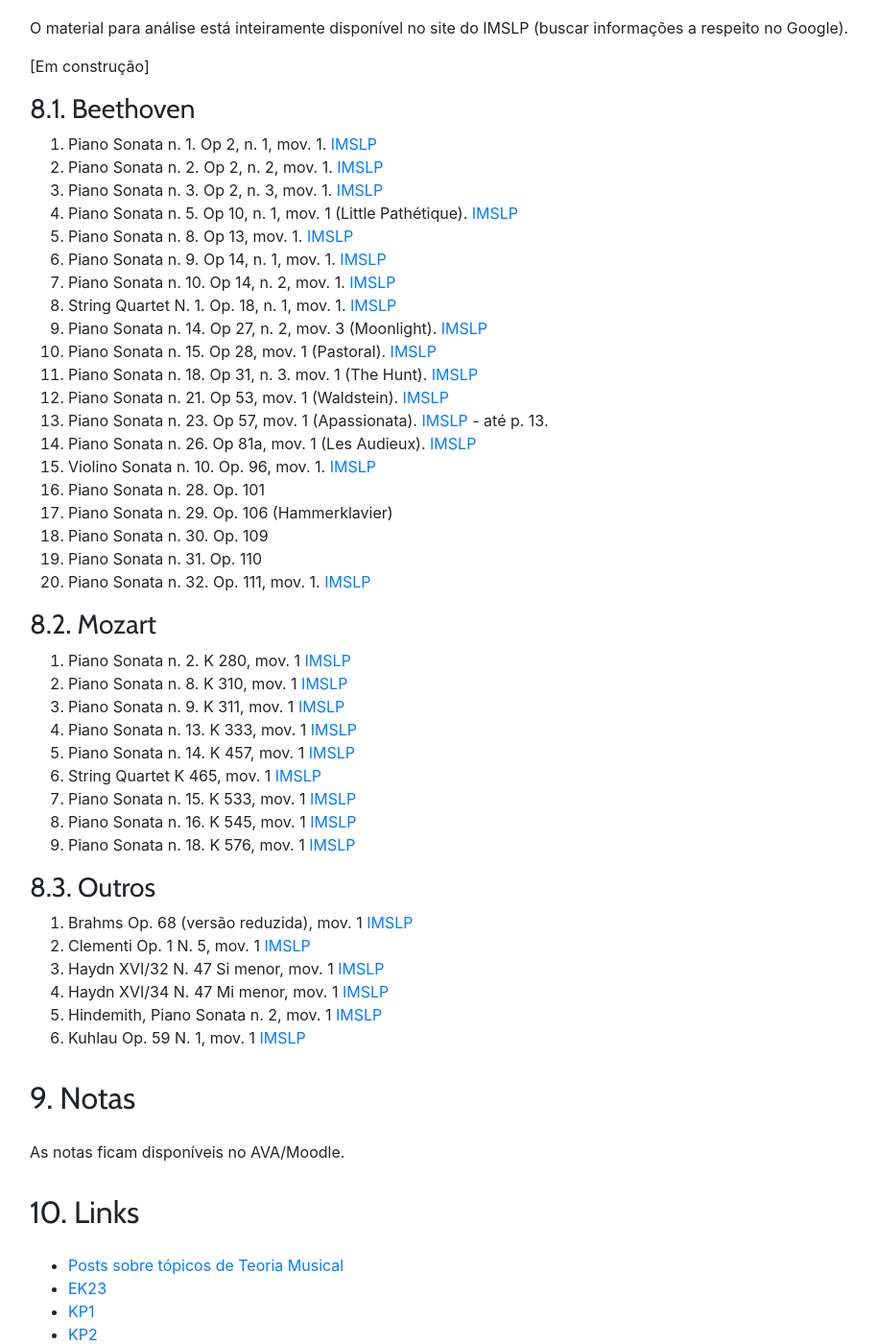
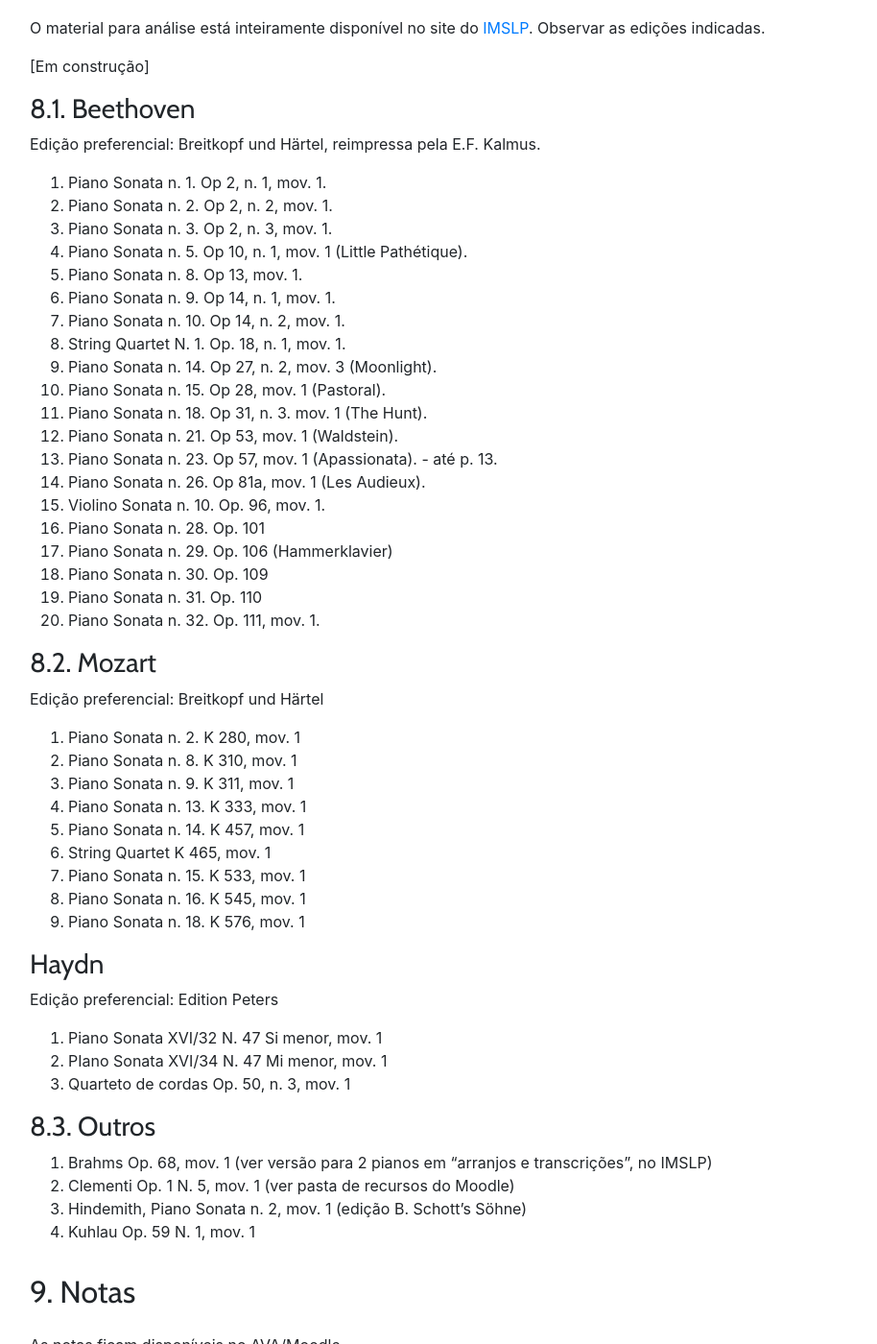
Before and after one commit to kroger/genosmus, a Jekyll site: the page built from _marcos/musa72.md, in a window 1280 px wide and 1400 px high, scrolled down 3830 px. Shown: the whole window at 96% size, without its empty margins (69-983 px from the left). Built offline with Jekyll 4.4.1, drawn with Linux system fonts in a browser that asks for light colours; nearby versions of some CDN libraries; the table of contents is made by our own code.

Commit message:
Atualiza informações IMSLP

```diff
--- a/_marcos/musa72.md
+++ b/_marcos/musa72.md
@@ -156,54 +156,63 @@ semestre.
 
 Seleção de obras para análise ao longo do semestre.
 
-O material para análise está inteiramente disponível no site do IMSLP
-(buscar informações a respeito no Google).
+O material para análise está inteiramente disponível no site do [IMSLP](https://imslp.org). Observar as edições indicadas.
 
 [Em construção]
 
 ### 8.1. Beethoven
 
-1. Piano Sonata n. 1. Op 2, n. 1, mov. 1. [IMSLP](http://ks4.imslp.net/files/imglnks/usimg/8/85/IMSLP243106-PMLP01446-Beethoven,_Ludwig_van-Werke_Breitkopf_Kalmus_Band_20_B124_Op_2_No_1_scan.pdf)
-1. Piano Sonata n. 2. Op 2, n. 2, mov. 1. [IMSLP](http://imslp.simssa.ca/files/imglnks/usimg/7/72/IMSLP243107-PMLP01413-Beethoven,_Ludwig_van-Werke_Breitkopf_Kalmus_Band_20_B125_Op_2_No_2_scan.pdf)
-1. Piano Sonata n. 3. Op 2, n. 3, mov. 1. [IMSLP](http://ks4.imslp.net/files/imglnks/usimg/9/96/IMSLP243110-PMLP01414-Beethoven,_Ludwig_van-Werke_Breitkopf_Kalmus_Band_20_B126_Op_2_No_3_scan.pdf)
-1. Piano Sonata n. 5. Op 10, n. 1, mov. 1 (Little Pathétique). [IMSLP](http://ks4.imslp.net/files/imglnks/usimg/c/cd/IMSLP243114-PMLP01407-Beethoven,_Ludwig_van-Werke_Breitkopf_Kalmus_Band_20_B128_Op_10_No_1_scan.pdf)
-1. Piano Sonata n. 8. Op 13, mov. 1. [IMSLP](http://ks4.imslp.info/files/imglnks/usimg/e/ee/IMSLP243128-PMLP01410-Beethoven,_Ludwig_van-Werke_Breitkopf_Kalmus_Band_20_B131_Op_13_scan.pdf)
-1. Piano Sonata n. 9. Op 14, n. 1, mov. 1. [IMSLP](http://ks4.imslp.net/files/imglnks/usimg/9/9f/IMSLP243295-PMLP01411-Beethoven,_Ludwig_van-Werke_Breitkopf_Kalmus_Band_20_B132_Op_14_No_1_scan.pdf)
-1. Piano Sonata n. 10. Op 14, n. 2, mov. 1. [IMSLP](http://ks4.imslp.net/files/imglnks/usimg/b/b0/IMSLP243296-PMLP01412-Beethoven,_Ludwig_van-Werke_Breitkopf_Kalmus_Band_20_B133_Op_14_No_2_scan.pdf)
-1. String Quartet N. 1. Op. 18, n. 1, mov. 1. [IMSLP](http://ks.imslp.net/files/imglnks/usimg/7/7f/IMSLP04755-Beethoven_-_String_Quartet_No.1_Dover.pdf)
-1. Piano Sonata n. 14. Op 27, n. 2, mov. 3 (Moonlight). [IMSLP](http://ks.imslp.net/files/imglnks/usimg/1/19/IMSLP51726-PMLP01458-Beethoven_Werke_Breitkopf_Serie_16_No_137_Op_27_No_2.pdf)
-1. Piano Sonata n. 15. Op 28, mov. 1 (Pastoral). [IMSLP](http://imslp.simssa.ca/files/imglnks/usimg/2/24/IMSLP51727-PMLP01460-Beethoven_Werke_Breitkopf_Serie_16_No_138_Op_28.pdf)
-1. Piano Sonata n. 18. Op 31, n. 3. mov. 1 (The Hunt). [IMSLP](http://ks.imslp.net/files/imglnks/usimg/6/6f/IMSLP51740-PMLP01469-Beethoven_Werke_Breitkopf_Serie_16_No_141_Op_31_No_3.pdf)
-1. Piano Sonata n. 21. Op 53, mov. 1 (Waldstein). [IMSLP](http://ks4.imslp.info/files/imglnks/usimg/a/a8/IMSLP51748-PMLP01474-Beethoven_Werke_Breitkopf_Serie_16_No_144_Op_53.pdf)
-1. Piano Sonata n. 23. Op 57, mov. 1 (Apassionata). [IMSLP](http://ks.imslp.net/files/imglnks/usimg/0/01/IMSLP51795-PMLP01480-Beethoven_Werke_Breitkopf_Serie_16_No_146_Op_57.pdf) - até p. 13.
-1. Piano Sonata n. 26. Op 81a, mov. 1 (Les Audieux). [IMSLP](http://ks4.imslp.info/files/imglnks/usimg/b/b9/IMSLP51798-PMLP01483-Beethoven_Werke_Breitkopf_Serie_16_No_149_Op_81a.pdf)
-1. Violino Sonata n. 10. Op. 96, mov. 1. [IMSLP](http://ks4.imslp.info/files/imglnks/usimg/a/a8/IMSLP52024-PMLP10444-Beethoven_Werke_Breitkopf_Serie_12_No_101_Op_96.pdf)
+Edição preferencial: Breitkopf und Härtel, reimpressa pela E.F. Kalmus.
+
+1. Piano Sonata n. 1. Op 2, n. 1, mov. 1.
+1. Piano Sonata n. 2. Op 2, n. 2, mov. 1.
+1. Piano Sonata n. 3. Op 2, n. 3, mov. 1.
+1. Piano Sonata n. 5. Op 10, n. 1, mov. 1 (Little Pathétique).
+1. Piano Sonata n. 8. Op 13, mov. 1.
+1. Piano Sonata n. 9. Op 14, n. 1, mov. 1.
+1. Piano Sonata n. 10. Op 14, n. 2, mov. 1.
+1. String Quartet N. 1. Op. 18, n. 1, mov. 1.
+1. Piano Sonata n. 14. Op 27, n. 2, mov. 3 (Moonlight).
+1. Piano Sonata n. 15. Op 28, mov. 1 (Pastoral).
+1. Piano Sonata n. 18. Op 31, n. 3. mov. 1 (The Hunt).
+1. Piano Sonata n. 21. Op 53, mov. 1 (Waldstein).
+1. Piano Sonata n. 23. Op 57, mov. 1 (Apassionata). - até p. 13.
+1. Piano Sonata n. 26. Op 81a, mov. 1 (Les Audieux).
+1. Violino Sonata n. 10. Op. 96, mov. 1.
 1. Piano Sonata n. 28. Op. 101
 1. Piano Sonata n. 29. Op. 106 (Hammerklavier)
 1. Piano Sonata n. 30. Op. 109
 1. Piano Sonata n. 31. Op. 110
-1. Piano Sonata n. 32. Op. 111, mov. 1. [IMSLP](http://ks.imslp.net/files/imglnks/usimg/7/7e/IMSLP51811-PMLP01489-Beethoven_Werke_Breitkopf_Serie_16_No_155_Op_111.pdf)
+1. Piano Sonata n. 32. Op. 111, mov. 1.
 
 ### 8.2. Mozart
 
-1. Piano Sonata n. 2. K 280, mov. 1 [IMSLP](http://ks.imslp.net/files/imglnks/usimg/6/6f/IMSLP56311-PMLP01832-Mozart_Werke_Breitkopf_Serie_20_KV280.pdf)
-1. Piano Sonata n. 8. K 310, mov. 1 [IMSLP](http://ks4.imslp.info/files/imglnks/usimg/b/be/IMSLP56317-PMLP01843-Mozart_Werke_Breitkopf_Serie_20_KV310.pdf)
-1. Piano Sonata n. 9. K 311, mov. 1 [IMSLP](http://ks4.imslp.info/files/imglnks/usimg/f/f9/IMSLP56318-PMLP01842-Mozart_Werke_Breitkopf_Serie_20_KV311.pdf)
-1. Piano Sonata n. 13. K 333, mov. 1 [IMSLP](http://ks4.imslp.info/files/imglnks/usimg/a/a0/IMSLP56440-PMLP01849-Mozart_Werke_Breitkopf_Serie_20_KV333.pdf)
-1. Piano Sonata n. 14. K 457, mov. 1 [IMSLP](http://ks.imslp.net/files/imglnks/usimg/0/06/IMSLP56441-PMLP01852-Mozart_Werke_Breitkopf_Serie_20_KV457.pdf)
-1. String Quartet K 465, mov. 1 [IMSLP](http://ks4.imslp.info/files/imglnks/usimg/8/82/IMSLP01799-Mozart_-_String_Quartet_No.19_Score.pdf)
-1. Piano Sonata n. 15. K 533, mov. 1 [IMSLP](http://ks4.imslp.info/files/imglnks/usimg/b/b9/IMSLP56707-PMLP01854-Mozart_Werke_Breitkopf_Serie_22_KV533.pdf)
-1. Piano Sonata n. 16. K 545, mov. 1 [IMSLP](http://ks4.imslp.info/files/imglnks/usimg/a/a9/IMSLP56442-PMLP01855-Mozart_Werke_Breitkopf_Serie_20_KV545.pdf)
-1. Piano Sonata n. 18. K 576, mov. 1 [IMSLP](http://ks4.imslp.info/files/imglnks/usimg/e/e8/IMSLP56445-PMLP01859-Mozart_Werke_Breitkopf_Serie_20_KV576.pdf)
+Edição preferencial: Breitkopf und Härtel
+
+1. Piano Sonata n. 2. K 280, mov. 1
+1. Piano Sonata n. 8. K 310, mov. 1
+1. Piano Sonata n. 9. K 311, mov. 1
+1. Piano Sonata n. 13. K 333, mov. 1
+1. Piano Sonata n. 14. K 457, mov. 1
+1. String Quartet K 465, mov. 1
+1. Piano Sonata n. 15. K 533, mov. 1
+1. Piano Sonata n. 16. K 545, mov. 1
+1. Piano Sonata n. 18. K 576, mov. 1
+
+### Haydn
+
+Edição preferencial: Edition Peters
+
+1. Piano Sonata XVI/32 N. 47 Si menor, mov. 1
+1. PIano Sonata XVI/34 N. 47 Mi menor, mov. 1
+2. Quarteto de cordas  Op. 50, n. 3, mov. 1
 
 ### 8.3. Outros
 
-1. Brahms Op. 68 (versão reduzida), mov. 1 [IMSLP](http://ks.imslp.net/files/imglnks/usimg/7/72/IMSLP12057-Brahms-Singer_-_Symphony_No.1.pdf)
-1. Clementi Op. 1 N. 5, mov. 1 [IMSLP](http://ks.imslp.info/files/imglnks/usimg/3/3b/IMSLP02848-Clementi_1_5.pdf)
-1. Haydn XVI/32 N. 47 Si menor, mov. 1 [IMSLP](http://ks.imslp.net/files/imglnks/usimg/1/12/IMSLP00148-Haydn_-_Piano_Sonata_No_32_in_b.pdf)
-1. Haydn XVI/34 N. 47 Mi menor, mov. 1 [IMSLP](http://ks4.imslp.info/files/imglnks/usimg/e/ef/IMSLP00150-Haydn_-_Piano_Sonata_No_34_in_e.pdf)
-1. Hindemith, Piano Sonata n. 2, mov. 1 [IMSLP](http://petruccilibrary.ca/files/imglnks/caimg/2/28/IMSLP422919-PMLP501630-hindemithpianosonatano.2score(FE).pdf)
-1. Kuhlau Op. 59 N. 1, mov. 1 [IMSLP](http://ks4.imslp.info/files/imglnks/usimg/9/97/IMSLP481807-PMLP780856-kuhlausonatinasforthepianovol.IOp.59No.1.pdf)
+1. Brahms Op. 68, mov. 1 (ver versão para 2 pianos em "arranjos e transcrições", no IMSLP)
+1. Clementi Op. 1 N. 5, mov. 1 (ver pasta de recursos do Moodle)
+1. Hindemith, Piano Sonata n. 2, mov. 1 (edição B.  Schott's Söhne)
+1. Kuhlau Op. 59 N. 1, mov. 1
 
 ## 9. Notas
 
```
